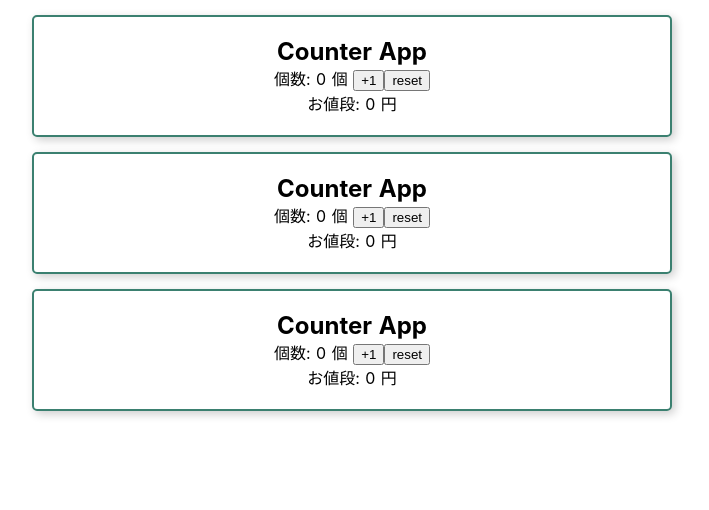
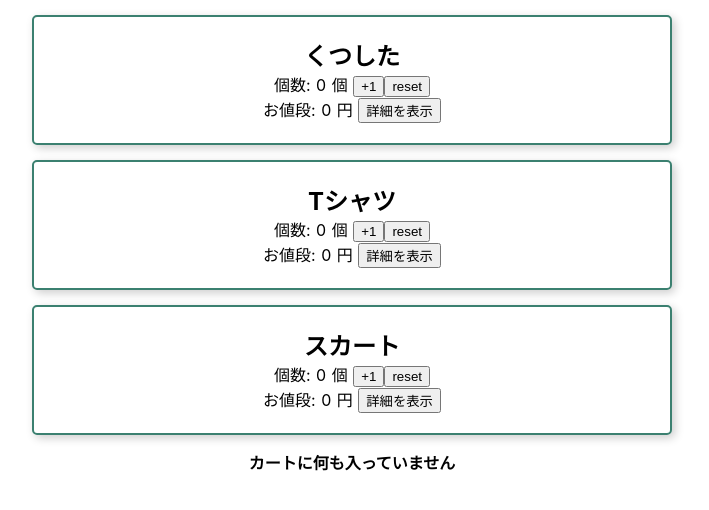
Before and after one commit to kaoru1985/marmot, a Nuxt app: page / in a window 1280 px wide. Shown: the top 510 px of the page, without its empty margins (288-997 px from the left). Built offline with nearby package versions, Linux system fonts and the light colour scheme.

Commit message:
小手森学習塾作業

```diff
--- a/components/Hoge1.vue
+++ b/components/Hoge1.vue
@@ -1,15 +1,42 @@
 <template>
   <section>
-    <h1>Counter App</h1>
+    <h1>{{ name }}</h1>
     個数: {{ $store.state.hoge.number }} 個
-    <button v-on:click="$store.commit('hoge/plusCount1')">+1</button>
+    <button v-on:click="$store.commit('hoge/plusCount', price)">+1</button>
     <button v-on:click="$store.commit('hoge/resetCount')">reset</button>
     <br>
     お値段: {{ $store.state.hoge.price }} 円
+    <button @click="toggleDetail()">
+      詳細を<span v-if="displayDetail">隠す</span><span v-else>表示</span>
+    </button>
+    <p v-if="displayDetail">商品詳細：{{ detail }}</p>
   </section>
 </template>
+<script>
+  export default {
+      props: ['name','price','detail'],
+      data() {
+          return {
+              displayDetail: false
+          }
+      },
 
-<style module>
+      methods: {
+          toggleDetail: function () {
+              this.displayDetail = !this.displayDetail
+              //
+              // if(!this.displayDetail) {
+              //     this.displayDetail = true
+              // }else{
+              //     this.displayDetail = false
+              // }
+          }
+      }
+
+  }
+</script>
+
+<style>
 section {
   width: 50%;
   margin: 15px auto;
--- a/components/Hoge2.vue
+++ /dev/null
@@ -1,10 +0,0 @@
-<template>
-  <section>
-    <h1>Counter App</h1>
-    個数: {{ $store.state.hoge.number }} 個
-    <button v-on:click="$store.commit('hoge/plusCount2')">+1</button>
-    <button v-on:click="$store.commit('hoge/resetCount')">reset</button>
-    <br>
-    お値段: {{ $store.state.hoge.price }} 円
-  </section>
-</template>
--- a/components/Hoge3.vue
+++ /dev/null
@@ -1,10 +0,0 @@
-<template>
-  <section>
-    <h1>Counter App</h1>
-    個数: {{ $store.state.hoge.number }} 個
-    <button v-on:click="$store.commit('hoge/plusCount3')">+1</button>
-    <button v-on:click="$store.commit('hoge/resetCount')">reset</button>
-    <br>
-    お値段: {{ $store.state.hoge.price }} 円
-  </section>
-</template>
--- a/pages/index.vue
+++ b/pages/index.vue
@@ -1,13 +1,37 @@
 <template>
   <div class="container">
-    <Hoge1 />
-    <Hoge2 />
-    <Hoge3 />
+    <div v-for="product in products">
+      <Hoge1 :name="product.name" :price="product.price" :detail="product.detail" />
+    </div>
+    <p v-if="$store.state.hoge.number === 0"><strong>カートに何も入っていません</strong></p>
   </div>
 </template>
 
 <script>
-export default {}
+export default {
+    data() {
+        return {
+            products:[
+                {
+                    name: 'くつした',
+                    price: 100,
+                    detail: 'かわいいです'
+
+                },
+                {
+                    name: 'Tシャツ',
+                    price: 500,
+                    detail: 'かっこいいです'
+                },
+                {
+                    name: 'スカート',
+                    price: 900,
+                    detail: 'ひらひらです'
+                }
+            ]
+        }
+    }
+}
 </script>
 <style>
   .container {
--- a/store/hoge.js
+++ b/store/hoge.js
@@ -4,19 +4,10 @@ export const state = () => ({
 });
 
 export const mutations = {
-  plusCount1: function (state) {
+  plusCount: function (state,amount) {
     state.number ++;
-    state.price += 100
+    state.price += amount
   },
-  plusCount2: function (state) {
-    state.number ++;
-    state.price += 300
-  },
-  plusCount3: function (state) {
-    state.number ++;
-    state.price += 500
-  },
-
   resetCount: function (state) {
     state.number = 0;
     state.price = 0
```
